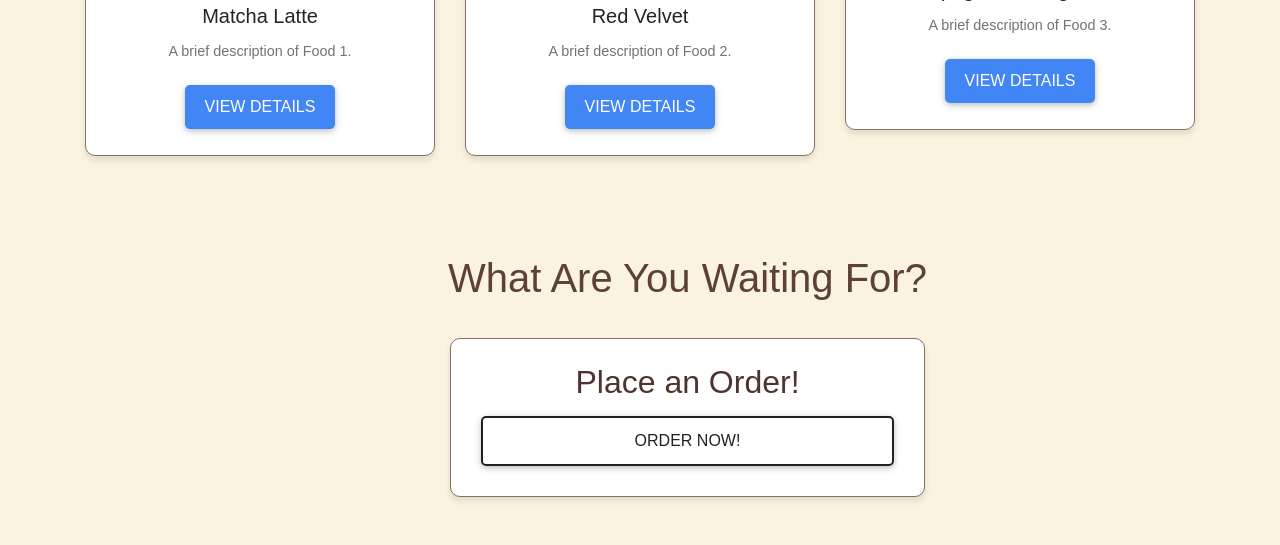
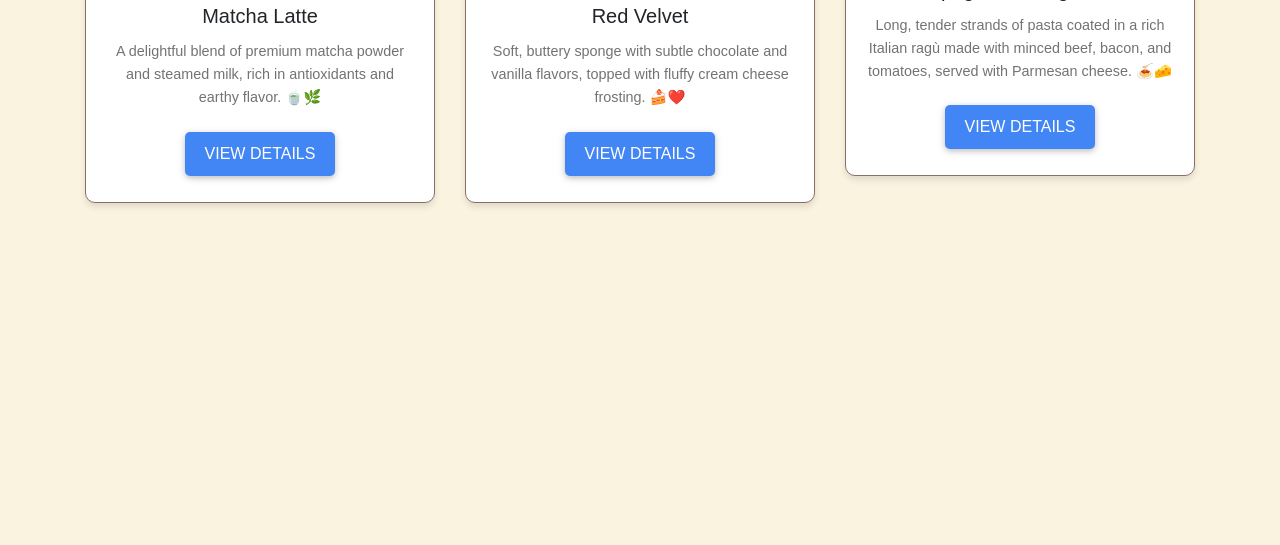
Before and after one commit to YapYuNing08/GitExercise-TT5L-10, a Django app: page /about/ in a window 1280 px wide. Shown: the part 1125-1670 px from the top of the page. After the commit the page ends 1332 px from the top, so only its background shows below. Run offline with Django 5.2, Linux system fonts and the light colour scheme; some libraries are stand-ins or nearby versions; some web fonts are replaced.

Commit message:
Update about.html css layout

```diff
--- a/deliver/customer/templates/customer/about.html
+++ b/deliver/customer/templates/customer/about.html
@@ -11,6 +11,9 @@
         <div class="cover-text">
             <h1 class="poetsen-one-regular">CuppaClick</h1>
             <p>Your ultimate culinary destination</p>
+            <a href="{% url 'all_products' %}" class="btn btn-light" style="padding: 10px 20px; font-size: 14px; color: #4E342E;">
+                Order Now!
+            </a>
         </div>
     </div>
 
@@ -30,7 +33,7 @@
     </div>
 
     <div class="container my-5">
-        <h2 class="text-center mb-4">Top 3 Recommended Foods</h2>
+        <h2 class="text-center mb-4">TOP 3 MUST-TRY</h2>
         <div class="row">
             <!-- Recommended Food 1 -->
             <div class="col-md-4 text-center mb-4">
@@ -38,8 +41,8 @@
                     <img src="/media/menu_images/MatchaLatte2_wbuzODc.jpg" class="card-img-top" alt="Food 1">
                     <div class="card-body">
                         <h5 class="card-title">Matcha Latte</h5>
-                        <p class="card-text">A brief description of Food 1.</p>
-                        <a href="{% url 'product_detail' 1 %}" class="btn btn-primary">View Details</a>
+                        <p class="card-text">A delightful blend of premium matcha powder and steamed milk, rich in antioxidants and earthy flavor. 🍵🌿</p>
+                        <a href="{% url 'product_detail' 6 %}" class="btn btn-primary">View Details</a>
                     </div>
                 </div>
             </div>
@@ -49,8 +52,8 @@
                     <img src="/media/menu_images/RedVelvet.jpg" class="card-img-top" alt="Food 2">
                     <div class="card-body">
                         <h5 class="card-title">Red Velvet</h5>
-                        <p class="card-text">A brief description of Food 2.</p>
-                        <a href="{% url 'product_detail' 2 %}" class="btn btn-primary">View Details</a>
+                        <p class="card-text">Soft, buttery sponge with subtle chocolate and vanilla flavors, topped with fluffy cream cheese frosting. 🍰❤️</p>
+                        <a href="{% url 'product_detail' 16 %}" class="btn btn-primary">View Details</a>
                     </div>
                 </div>
             </div>
@@ -60,27 +63,25 @@
                     <img src="/media/menu_images/Bolognese_fdPGtfH_EwoixvR.jpg" class="card-img-top" alt="Food 3">
                     <div class="card-body">
                         <h5 class="card-title">Spaghetti Bolognese</h5>
-                        <p class="card-text">A brief description of Food 3.</p>
-                        <a href="{% url 'product_detail' 3 %}" class="btn btn-primary">View Details</a>
+                        <p class="card-text">Long, tender strands of pasta coated in a rich Italian ragù made with minced beef, bacon, and tomatoes, served with Parmesan cheese. 🍝🧀</p>
+                        <a href="{% url 'product_detail' 25 %}" class="btn btn-primary">View Details</a>
                     </div>
                 </div>
             </div>
         </div>
     </div>
 
-    <div class="container mb-5">
+    <!-- <div class="container mb-5">
         <div class="row justify-content-center mt-5">
             <div class="col-md-8 col-sm-12 offset-md-1 p-4 text-center">
-                <h1>What Are You Waiting For?</h1>
+                <h1 style="font-family: 'Arial', sans-serif; font-size: 28px;">What Are You Waiting For?</h1>
+                <a href="{% url 'all_products' %}" class="btn btn-outline-dark" style="padding: 10px 20px; font-size: 16px;">
+                    Order Now!
+                </a>
             </div>
         </div>
-        <div class="row justify-content-center mt-1">
-            <div class="card col-md-5 col-sm-12 offset-md-1 p-4 text-center">
-                <h2>Place an Order!</h2>
-                <a href="{% url 'all_products' %}" class="btn btn-outline-dark">Order Now!</a>
-            </div>
-        </div>
-    </div>
+    </div> -->
+
 </body>
 
 <style>
```
